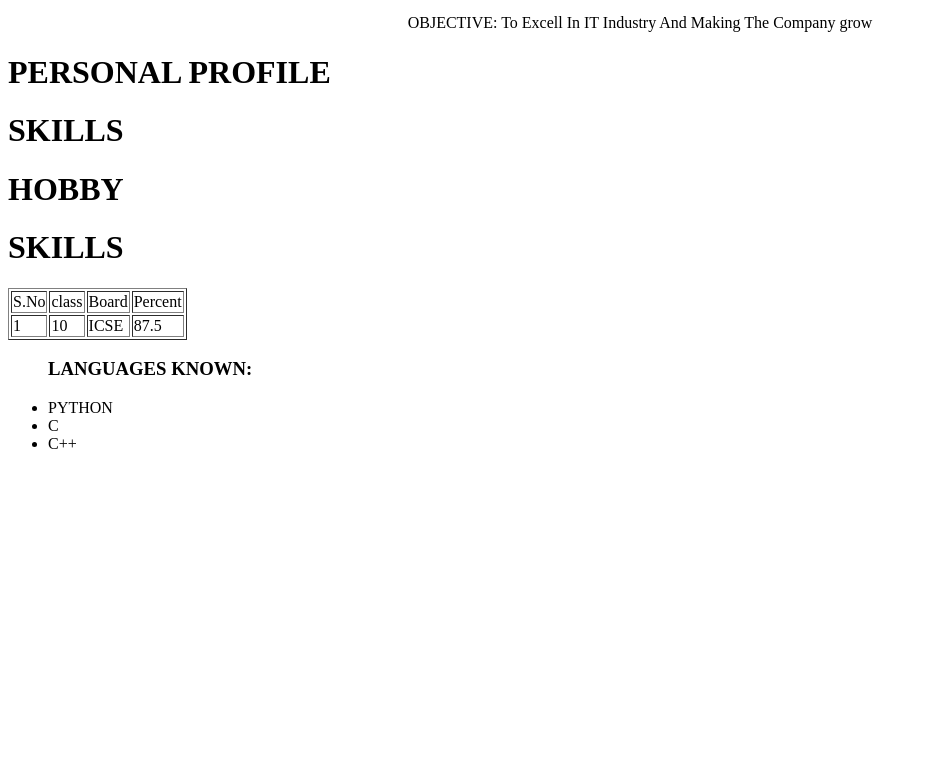
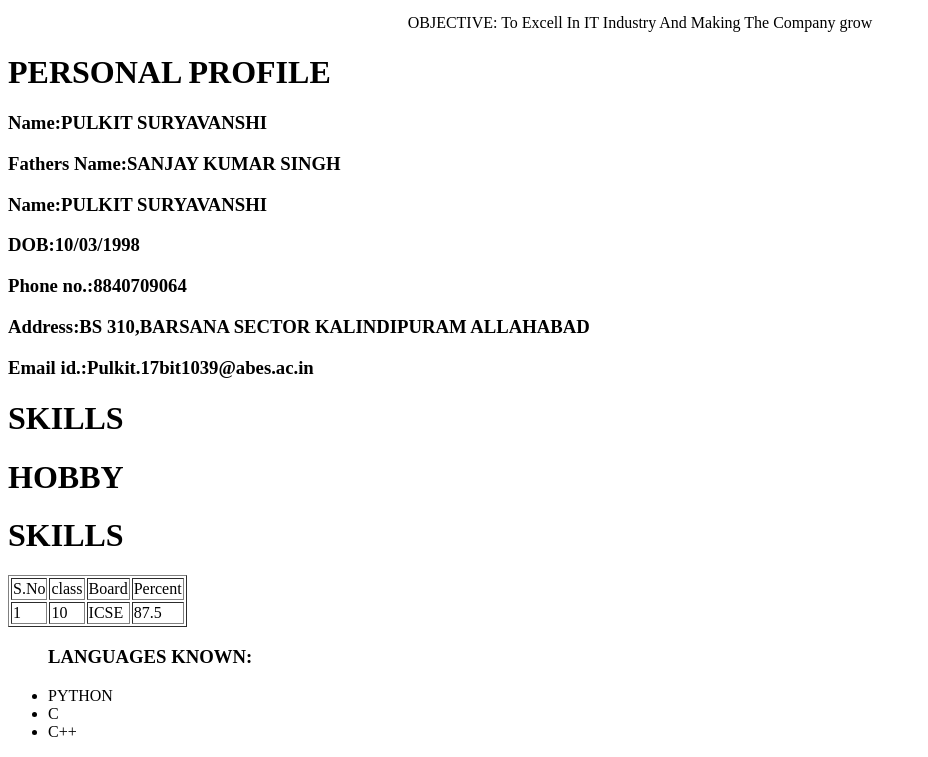
Before and after one commit to Pulkit-Suryavanshi/My_First_html, a plain HTML site: page index.html in a window 1280 px wide. Shown: the part 1348-2105 px from the top of the page, without its empty margins (0-928 px from the left). Before the commit the page ends 1817 px from the top, so only its background shows below. Drawn offline with Linux system fonts and the light colour scheme.

Commit message:
Update index.html

```diff
--- a/index.html
+++ b/index.html
@@ -8,6 +8,13 @@
 
 <P align=center> OBJECTIVE: To Excell In IT Industry And Making The Company grow </P>
           <H1>PERSONAL PROFILE</H1>
+  <h3>Name:PULKIT SURYAVANSHI<h3>
+    <h3>Fathers Name:SANJAY KUMAR SINGH<h3>
+      <h3>Name:PULKIT SURYAVANSHI<h3>
+        <h3>DOB:10/03/1998<h3>
+          <h3>Phone no.:8840709064<h3>
+            <h3>Address:BS 310,BARSANA SECTOR KALINDIPURAM ALLAHABAD<h3>
+              <h3>Email id.:Pulkit.17bit1039@abes.ac.in<h3>
           <H1>SKILLS</H1>
           <H1>HOBBY</H1>
           <H1>SKILLS</H1>
```
